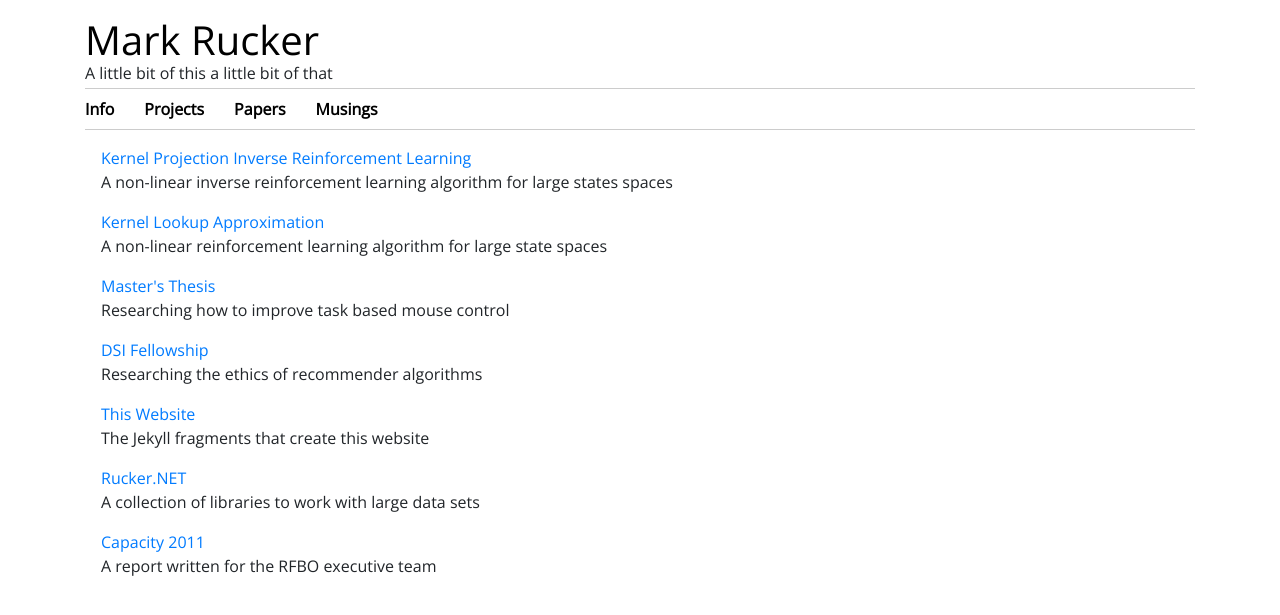
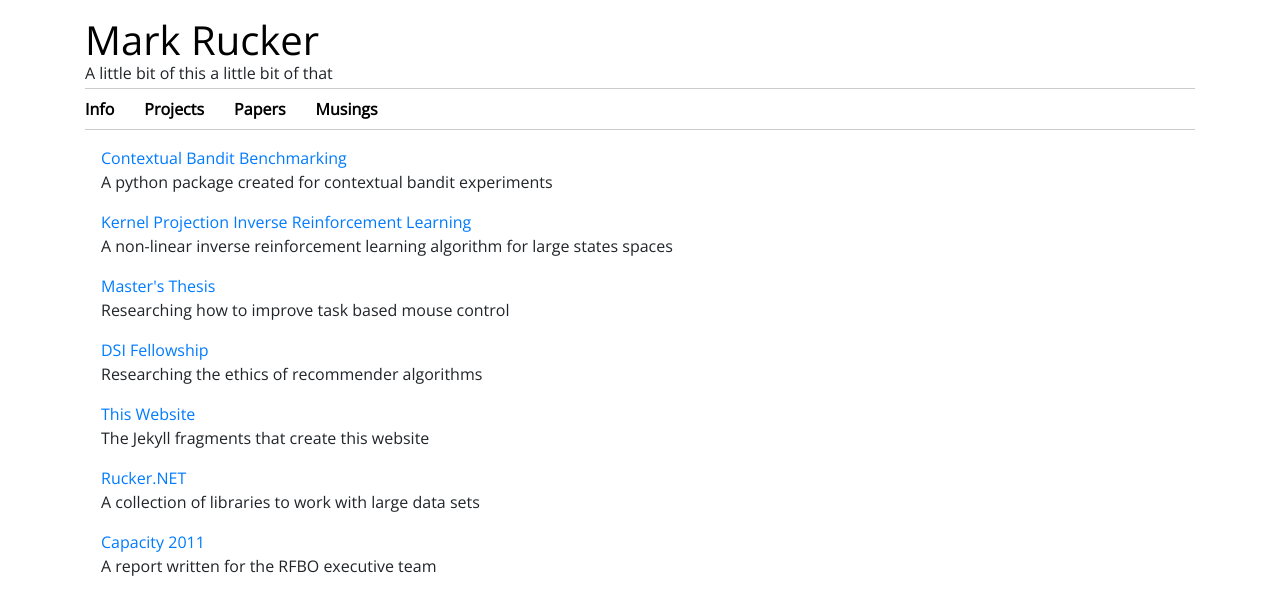
Before and after one commit to mrucker/mrucker.github.io, a Jekyll site: the page built from _areas/projects.html, in a window 1280 px wide. Shown: the top 615 px of the page. Built offline with Jekyll 4.4.1, drawn with Linux system fonts in a browser that asks for light colours; nearby versions of some CDN libraries.

Commit message:
Adding new papers and projects to website

```diff
--- a/_areas/projects.html
+++ b/_areas/projects.html
@@ -2,7 +2,7 @@
 description: "Mark's notable projects"
 ---
 
- {% assign projects = site.data.projects | sort: 'position' %}
+ {% assign projects = site.data.projects | sort: 'position' | reverse %}
  <ul class="top-list">
  {% for project in projects %}
    <li>
--- a/_data/projects.yml
+++ b/_data/projects.yml
@@ -1,17 +1,17 @@
+- title      : Contextual Bandit Benchmarking
+  url        : https://github.com/vowpalwabbit/coba
+  description: A python package created for contextual bandit experiments
+  position   : 7
+
 - title      : Kernel Projection Inverse Reinforcement Learning
   url        : https://github.com/mrucker/kpirl-kla
   description: A non-linear inverse reinforcement learning algorithm for large states spaces
-  position   : 1
-
-- title      : Kernel Lookup Approximation
-  url        : https://github.com/mrucker/kpirl-kla
-  description: A non-linear reinforcement learning algorithm for large state spaces
-  position   : 2
+  position   : 6
 
 - title      : Master's Thesis
   url        : https://thesis.markrucker.net
   description: Researching how to improve task based mouse control
-  position   : 3
+  position   : 5
 
 - title      : DSI Fellowship
   url        : https://dsi.markrucker.net
@@ -21,14 +21,14 @@
 - title      : This Website
   url        : https://github.com/mrucker/markrucker.net
   description: The Jekyll fragments that create this website
-  position   : 5
+  position   : 3
 
 - title      : Rucker.NET
   url        : https://github.com/mrucker/Rucker.NET
   description: A collection of libraries to work with large data sets
-  position   : 6
+  position   : 2
 
 - title      : Capacity 2011
   url        : https://drive.google.com/open?id=0ByS2UG_X7wkOZmVkc0lSSXNxT0U
   description: A report written for the RFBO executive team
-  position   : 7
+  position   : 1
```
Also changed, not shown: _areas/papers.html (+4 -4 lines), _data/articles.yml (deleted, +0 -11 lines), _data/papers.yml (added, +23 -0 lines).
